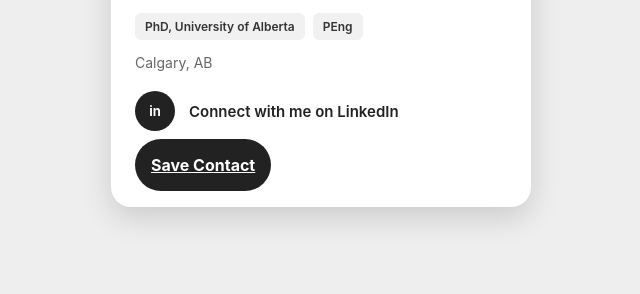
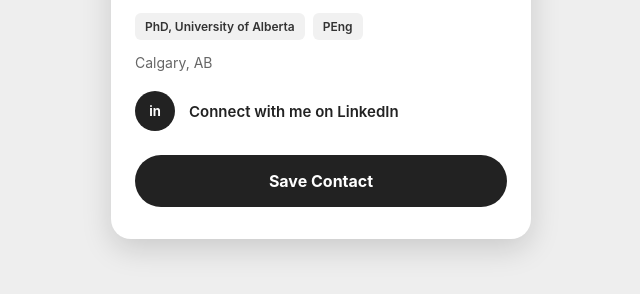
Before and after one commit to oguzhan-dogru/oguzhan-vcard2, a website: page public/index.html in a window 1280 px wide. Shown: the part 430-724 px from the top of the page, without its empty margins (319-959 px from the left). Drawn offline with Linux system fonts and the light colour scheme.

Commit message:
Update style.css

```diff
--- a/public/style.css
+++ b/public/style.css
@@ -1,4 +1,3 @@
-
 * { box-sizing: border-box; margin: 0; padding: 0; }
 body {
   font-family: -apple-system, BlinkMacSystemFont, "Segoe UI", Roboto, Helvetica, Arial, sans-serif;
@@ -53,6 +52,7 @@ h1 { font-size: 28px; margin-bottom: 6px; }
   flex-shrink: 0;
 }
 .save-btn {
+  display: block;
   width: 100%;
   padding: 16px;
   border: none;
@@ -61,7 +61,8 @@ h1 { font-size: 28px; margin-bottom: 6px; }
   color: #fff;
   font-size: 16px;
   font-weight: 700;
+  text-align: center;
+  text-decoration: none;
   cursor: pointer;
 }
 .save-btn:active { opacity: 0.8; }
-.hint { text-align: center; font-size: 12px; color: #999; margin-top: 10px; min-height: 16px; }
```
